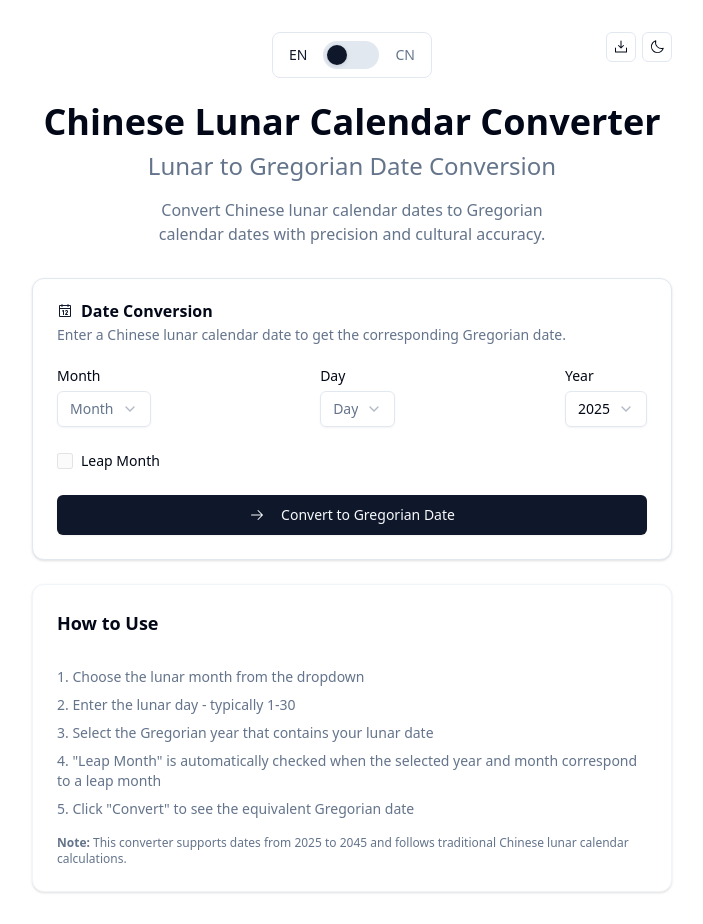
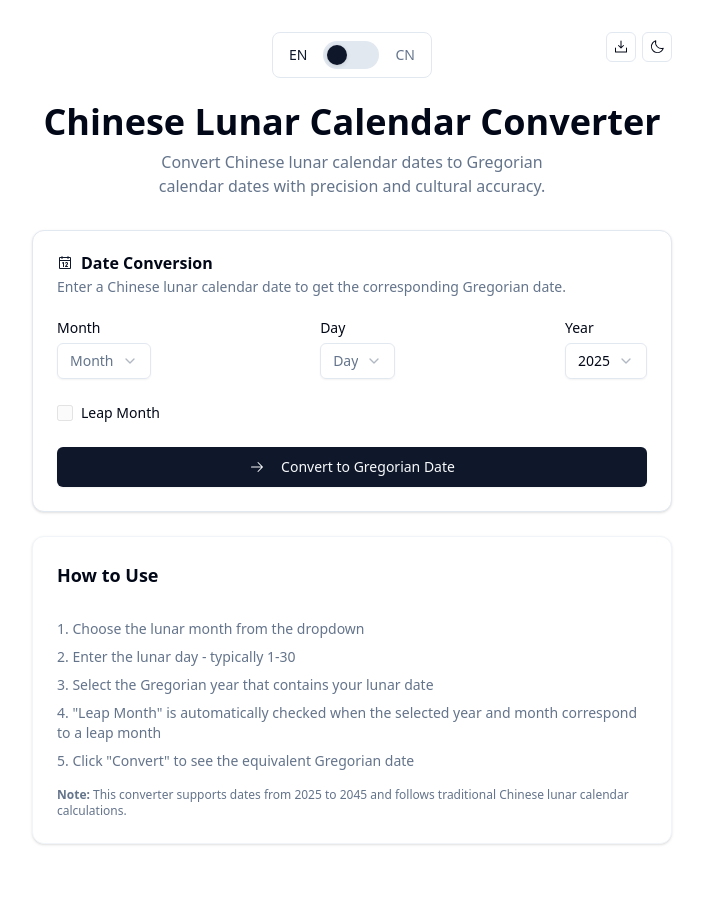
Before and after one commit to comeredon/lunar-date-converter, a React (Vite) app: page / in a window 1280 px wide. Shown: the whole page, without its empty margins (288-991 px from the left). After the commit the page ends 876 px from the top, so only its background shows below. Built offline with nearby package versions, Linux system fonts and the light colour scheme.

Commit message:
fix: simplify header, remove subtitle

```diff
--- a/src/App.tsx
+++ b/src/App.tsx
@@ -241,25 +241,11 @@ function App() {
           <h1 className="text-4xl font-display font-semibold text-foreground mb-2">
             {language === 'EN' ? 'Chinese Lunar Calendar Converter' : '农历转公历'}
           </h1>
-          {language === 'EN' ? (
-            <>
-              <h2 className="text-2xl font-display font-medium text-muted-foreground mb-4">
-                Lunar to Gregorian Date Conversion
-              </h2>
-              <p className="text-muted-foreground max-w-md mx-auto">
-                Convert Chinese lunar calendar dates to Gregorian calendar dates with precision and cultural accuracy.
-              </p>
-            </>
-          ) : (
-            <>
-              <h2 className="text-2xl font-display font-medium text-muted-foreground mb-4">
-                中国农历日期转换器
-              </h2>
-              <p className="text-muted-foreground max-w-md mx-auto">
-                精确地将中国农历日期转换为公历日期，保持文化准确性。
-              </p>
-            </>
-          )}
+          <p className="text-muted-foreground max-w-md mx-auto">
+            {language === 'EN'
+              ? 'Convert Chinese lunar calendar dates to Gregorian calendar dates with precision and cultural accuracy.'
+              : '精确地将中国农历日期转换为公历日期，保持文化准确性。'}
+          </p>
         </div>
 
         {/* Main Converter Card */}
```
